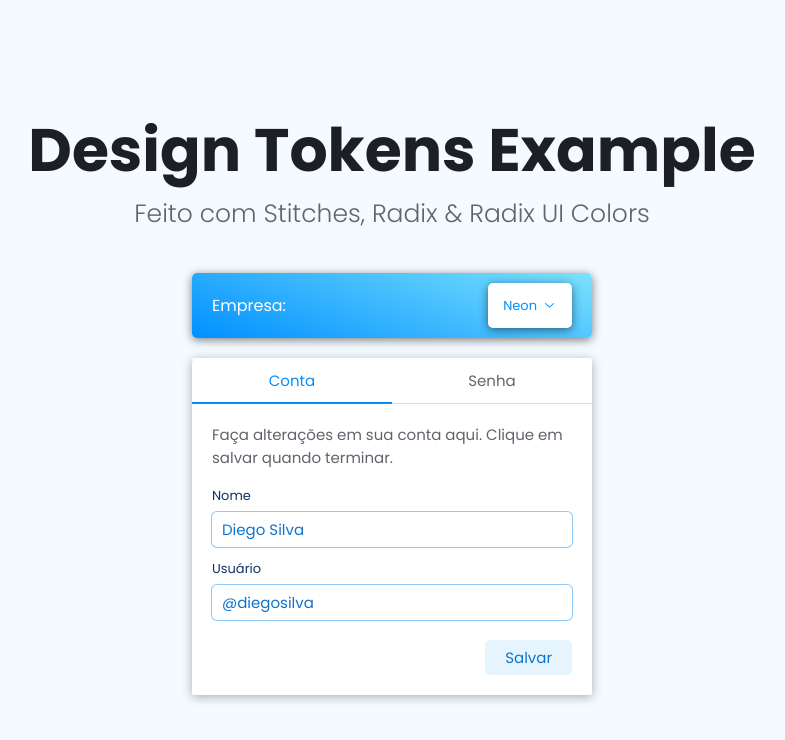
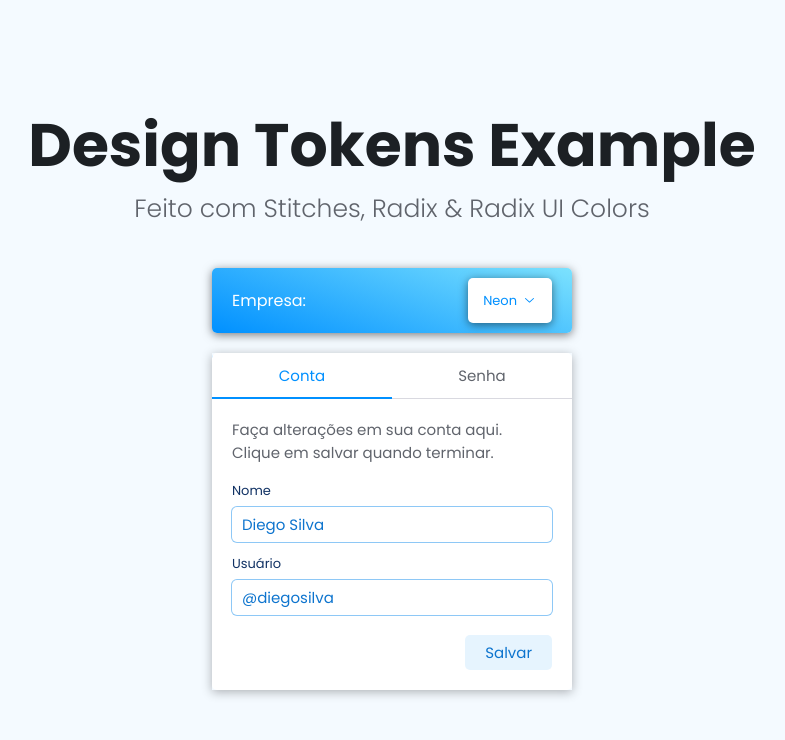
Before and after one commit to diegosilvatech/example--stitches-agnostic, a Next.js app: page / in a window 1280 px wide. Shown: the top 740 px of the page, without its empty margins (248-1033 px from the left). Built offline with nearby package versions, Linux system fonts and the light colour scheme.

Commit message:
feat: update app layout

```diff
--- a/src/components/Authenticator/styles.ts
+++ b/src/components/Authenticator/styles.ts
@@ -4,7 +4,7 @@ export const root = css({
   display: 'flex',
   flexDirection: 'column',
   boxShadow: '$ds-shadow__tab-root',
-  maxWidth: 400
+  maxWidth: 360
 });
 
 export const list = css({
--- a/src/templates/Home/styles.ts
+++ b/src/templates/Home/styles.ts
@@ -3,11 +3,11 @@ import { css } from 'styles/stitches.config';
 export const main = css({
   height: '100vh',
   display: 'flex',
-  justifyContent: 'center',
-  alignItems: 'center'
+  justifyContent: 'center'
 });
 
 export const section = css({
+  padding: '100px 0',
   display: 'flex',
   flexDirection: 'column',
   alignItems: 'center'
@@ -50,7 +50,7 @@ export const themeSwitcherWrapper = css({
   display: 'flex',
   alignItems: 'center',
   justifyContent: 'space-between',
-  width: 360
+  width: 320
 });
 
 export const themeSwitcherLabel = css({
```
